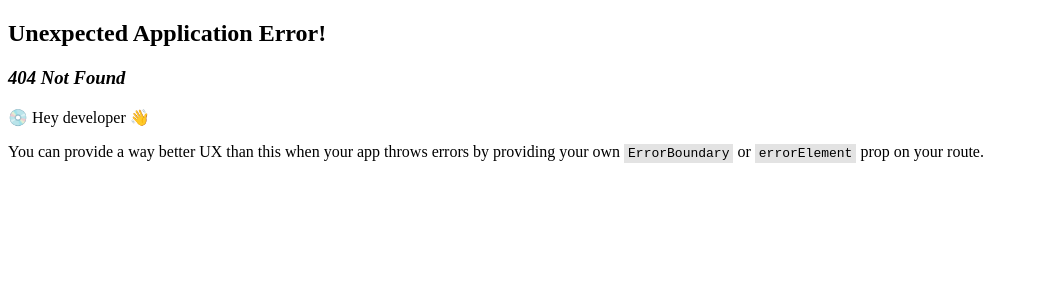
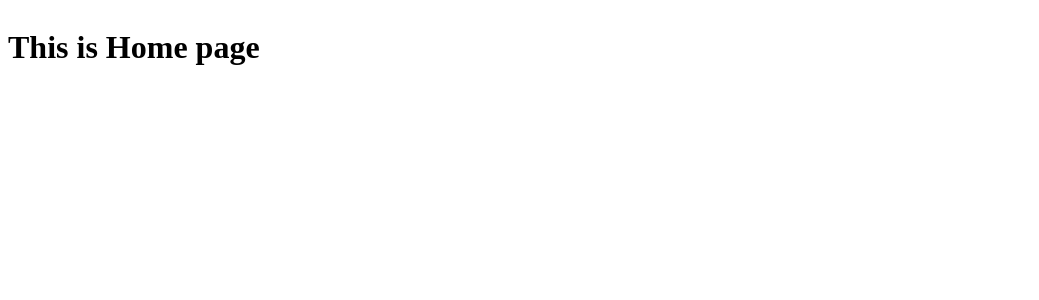
Before and after one commit to Mekin-jema/React-Social-Media-App-Design, a React (Create React App) app: page / in a window 1280 px wide. Before the commit this address had no page. Shown: the top 300 px of the page, without its empty margins (0-1039 px from the left). Built offline with nearby package versions, Linux system fonts and the light colour scheme.

Commit message:
Browser Router is added

```diff
--- a/src/App.js
+++ b/src/App.js
@@ -1,9 +1,41 @@
-import React from "react";
+import React, { Profiler } from "react";
 import Login from "./pages/login/Login";
 import Register from "./pages/register/Register";
-import { createBrowserRouter, RouterProvider } from "react-router-dom";
+import { createBrowserRouter, Outlet, RouterProvider } from "react-router-dom";
+import Navbar from "./components/navbar/Navbar";
+import Leftbar from "./components/leftbar/Leftbar";
+import Rightbar from "./components/rightbar/Rightbar";
+import Home from "./pages/home/Home";
+import Profile from "./pages/Profile/Profile";
+// import { Outlet } from "react-router-dom";
 const App = () => {
+  const Layout = () => {
+    return (
+      <div>
+        <Navbar />
+        <div style={{ display: "flex" }}>
+          <Leftbar />
+          <Outlet />
+          <Rightbar />
+        </div>
+      </div>
+    );
+  };
   const router = createBrowserRouter([
+    {
+      path: "/",
+      element: <Layout />,
+      children: [
+        {
+          path: "/",
+          element: <Home />,
+        },
+        {
+          path: "/profile/id",
+          element: <Profile />,
+        },
+      ],
+    },
     {
       path: "/login",
       element: <Login />,
--- /dev/null
+++ b/src/components/leftbar/Leftbar.jsx
@@ -0,0 +1,7 @@
+import React from "react";
+
+const Leftbar = () => {
+  return <div></div>;
+};
+
+export default Leftbar;
--- /dev/null
+++ b/src/components/navbar/Navbar.jsx
@@ -0,0 +1,7 @@
+import React from "react";
+
+const Navbar = () => {
+  return <div></div>;
+};
+
+export default Navbar;
--- /dev/null
+++ b/src/components/rightbar/Rightbar.jsx
@@ -0,0 +1,7 @@
+import React from "react";
+
+const Rightbar = () => {
+  return <div></div>;
+};
+
+export default Rightbar;
--- a/src/pages/Profile/Profile.jsx
+++ b/src/pages/Profile/Profile.jsx
@@ -1,4 +1,4 @@
-import "./Profile.css";
+import "./profile.scss";
 
 const Profile = () => {
   return <div></div>;
--- a/src/pages/home/Home.jsx
+++ b/src/pages/home/Home.jsx
@@ -3,7 +3,7 @@
 const Home = () => {
   return (
     <div>
-      <h1>this is Home page</h1>
+      <h1>This is Home page</h1>
     </div>
   );
 };
```
Also changed, not shown: src/components/leftbar/leftbar.scss (added), src/components/navbar/navbar.scss (added), src/pages/register/rightbar.scss (added).
